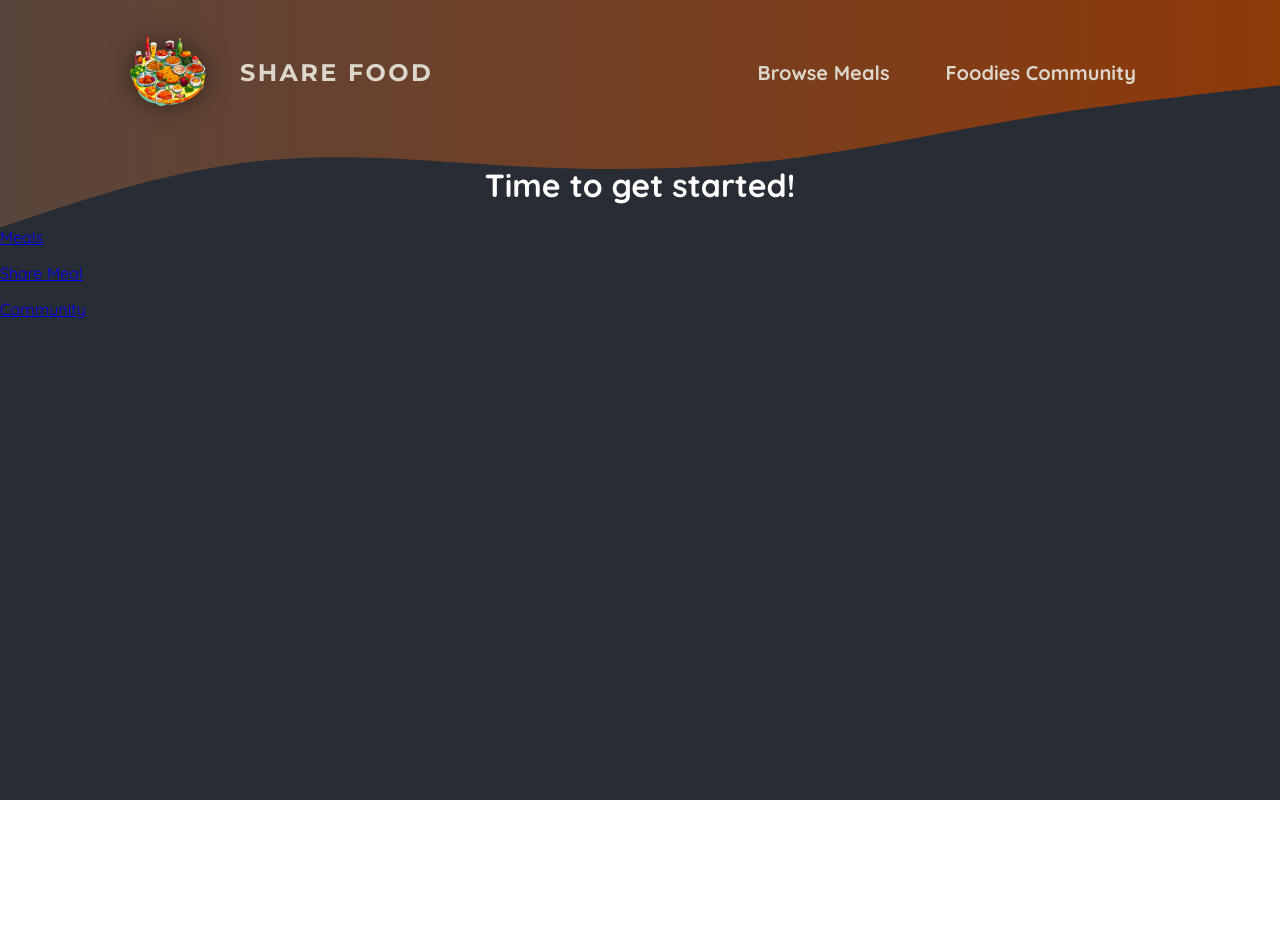
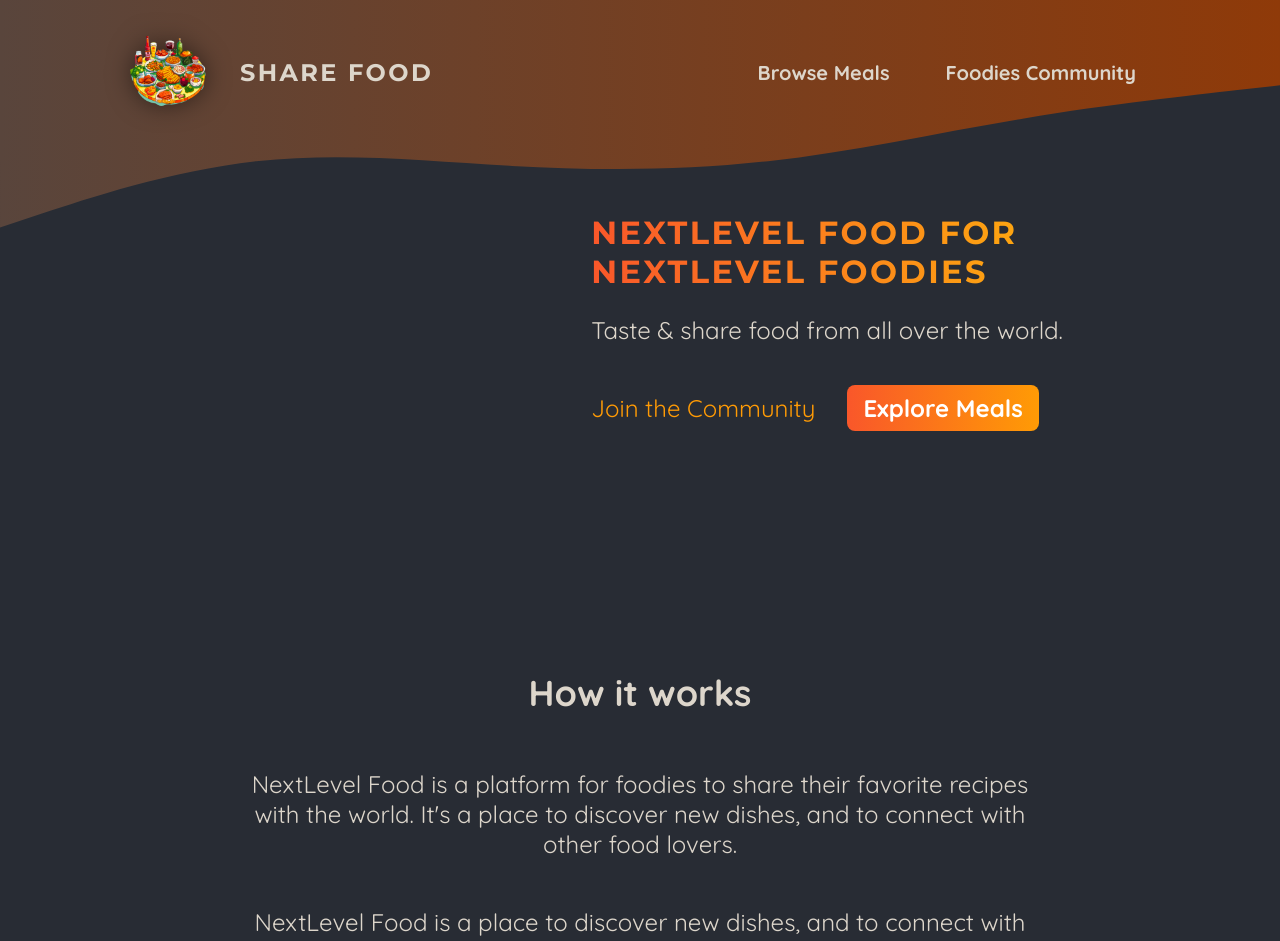
Before and after one commit to DavidsJulio/share-food, a Next.js app: page / in a window 1280 px wide. Shown: the top 941 px of the page. Before the commit the page ends 800 px from the top, so only its background shows below. Built offline with nearby package versions, Linux system fonts and the light colour scheme.

Commit message:
Update main route

```diff
--- a/app/page.js
+++ b/app/page.js
@@ -1,20 +1,50 @@
 import Link from "next/link";
+
+import classes from "./page.module.css";
 
 export default function Home() {
   return (
+    <>
+      <header className={classes.header}>
+        <div className={classes.slideshow}></div>
+        <div>
+          <div className={classes.hero}>
+            <h1>NextLevel Food for NextLevel Foodies</h1>
+            <p>Taste & share food from all over the world.</p>
+          </div>
+          <div className={classes.cta}>
+            <Link href="/community">Join the Community</Link>
+            <Link href="/meals">Explore Meals</Link>
+          </div>
+        </div>
+      </header>
       <main>
-      <h1 style={{ color: "white", textAlign: "center" }}>
-        Time to get started!
-      </h1>
+        <section className={classes.section}>
+          <h2>How it works</h2>
           <p>
-        <Link href="/meals">Meals</Link>
+            NextLevel Food is a platform for foodies to share their favorite
+            recipes with the world. It&apos;s a place to discover new dishes,
+            and to connect with other food lovers.
           </p>
           <p>
-        <Link href="/meals/share">Share Meal</Link>
+            NextLevel Food is a place to discover new dishes, and to connect
+            with other food lovers.
+          </p>
+        </section>
+
+        <section className={classes.section}>
+          <h2>Why NextLevel Food?</h2>
+          <p>
+            NextLevel Food is a platform for foodies to share their favorite
+            recipes with the world. It&apos;s a place to discover new dishes,
+            and to connect with other food lovers.
           </p>
           <p>
-        <Link href="/community">Community</Link>
+            NextLevel Food is a place to discover new dishes, and to connect
+            with other food lovers.
           </p>
+        </section>
       </main>
+    </>
   );
 }
--- /dev/null
+++ b/app/page.module.css
@@ -0,0 +1,75 @@
+.header {
+  display: flex;
+  gap: 3rem;
+  margin: 3rem auto;
+  width: 90%;
+  max-width: 75rem;
+}
+
+.slideshow {
+  width: 40rem;
+  height: 25rem;
+}
+
+.hero {
+  color: #ddd6cb;
+  font-size: 1.5rem;
+}
+
+.hero h1 {
+  font-size: 2rem;
+  font-weight: bold;
+  font-family: "Montserrat", sans-serif;
+  letter-spacing: 0.15rem;
+  text-transform: uppercase;
+  background: linear-gradient(90deg, #f9572a, #ffc905);
+  background-clip: text;
+  -webkit-background-clip: text;
+  -webkit-text-fill-color: transparent;
+}
+
+.cta {
+  font-size: 1.5rem;
+  display: flex;
+  gap: 1rem;
+}
+
+.cta a {
+  display: inline-block;
+  margin-top: 1rem;
+  padding: 0.5rem 1rem;
+  border-radius: 0.5rem;
+  background: linear-gradient(90deg, #f9572a, #ff9b05);
+  color: #ffffff;
+  font-weight: bold;
+  text-decoration: none;
+}
+
+.cta a:hover,
+.cta a:active {
+  background: linear-gradient(90deg, #fd4715, #f9b241);
+}
+
+.cta a:first-child {
+  background: transparent;
+  font-weight: normal;
+  color: #ff9b05;
+  padding-left: 0;
+}
+
+.cta a:first-child:hover,
+.cta a:first-child:active {
+  background: transparent;
+  color: #f9b241;
+}
+
+.section {
+  display: flex;
+  flex-direction: column;
+  color: #ddd6cb;
+  font-size: 1.5rem;
+  max-width: 50rem;
+  width: 90%;
+  margin: 2rem auto;
+  text-align: center;
+}
```
Lines whose indentation alone changed are shown as unchanged.
